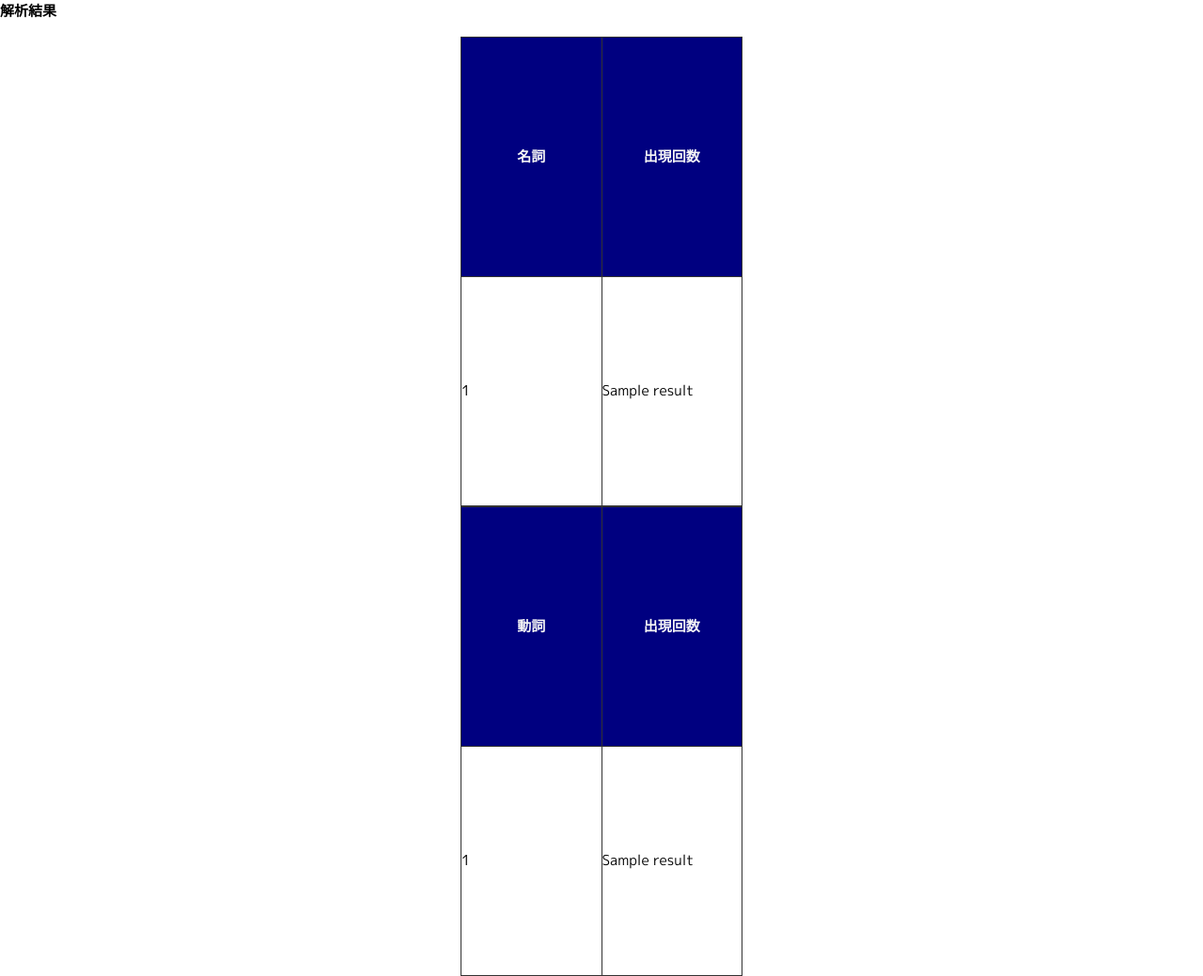
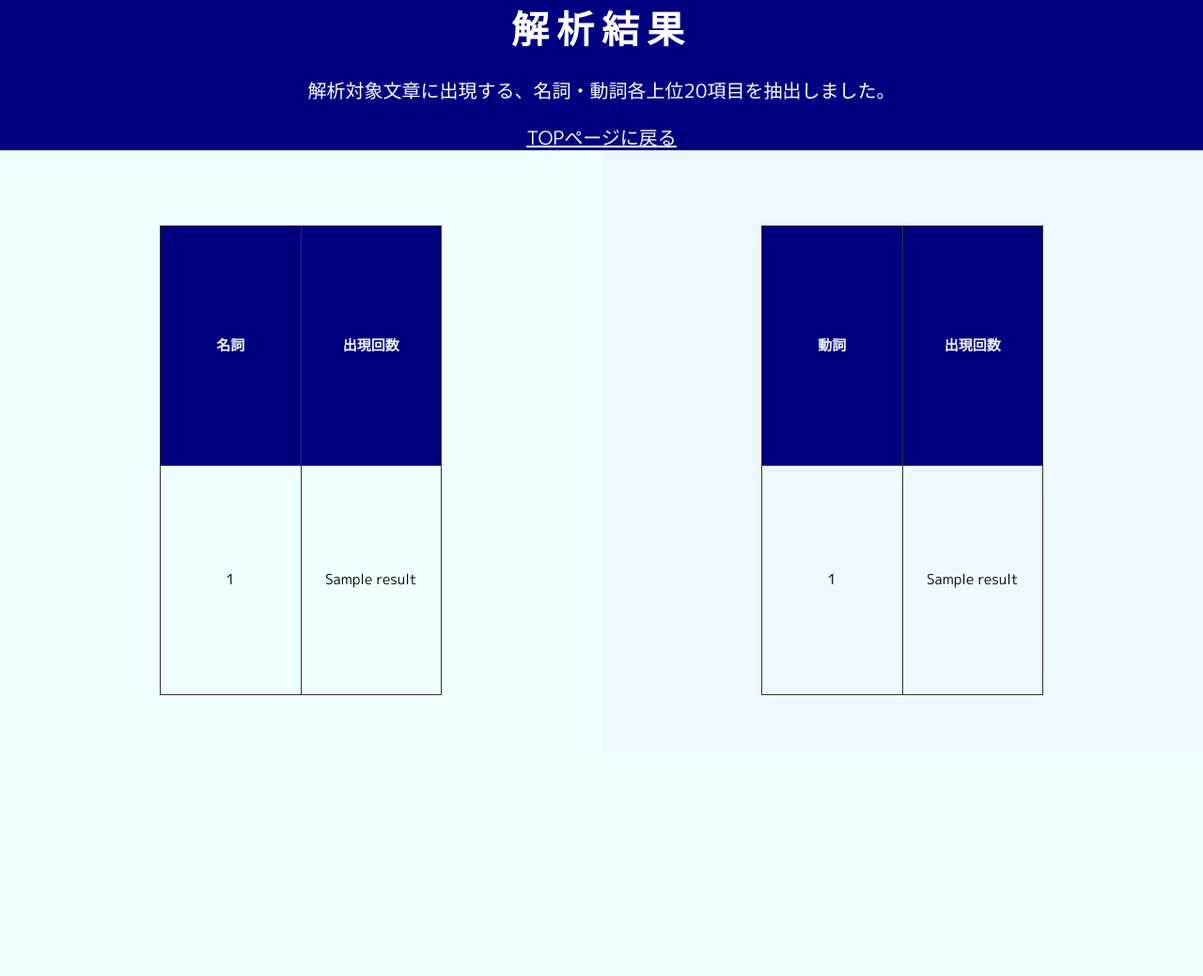
Before and after one commit to sasakenken33/morpheme_analyzer, a Flask app: template templates/result.html in a window 1280 px wide. Shown: the whole page at 94% size. After the commit the page ends 740 px from the top, so only its background shows below. Run offline with Flask 2, Linux system fonts and the light colour scheme; the template is opened without the code that fills it: most values are stand-ins (such as "Sample title", 1, 10 or a date in 2020); some libraries are stand-ins or nearby versions.

Commit message:
resultページ新規作成

```diff
--- a/templates/result.html
+++ b/templates/result.html
@@ -1,9 +1,13 @@
 {% extends "layout.html" %}
 {% block body %}
-  <div class="result">
-    <h2>解析結果</h2>
-    <a href="/">戻る</a>
-    <section id="noun_list">
+  <section class="title">
+    <h1>解析結果</h1>
+    <p>解析対象文章に出現する、名詞・動詞各上位20項目を抽出しました。</p>
+    <p><a href="/">TOPページに戻る</a></p>
+  </section>
+  <section class="lists">
+    <section class="noun_list">
+      <div class="container">
         <table>
           <tr>
             <th>名詞</th><th>出現回数</th>
@@ -14,8 +18,10 @@
           </tr>
           {% endfor %}
         </table>
+      </div>
     </section>
-    <section id="verb_list">
+    <section class="verb_list">
+      <div class="container">
         <table>
           <tr>
             <th>動詞</th><th>出現回数</th>
@@ -26,6 +32,7 @@
           </tr>
           {% endfor %}
         </table>
+      </div>
     </section>
-  </div>
+  </section>
 {% endblock %}
```
Lines whose indentation alone changed are shown as unchanged.
